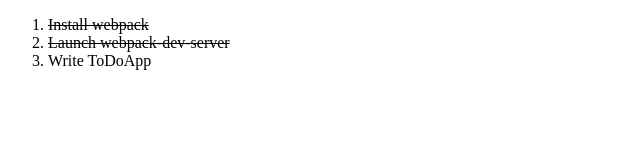
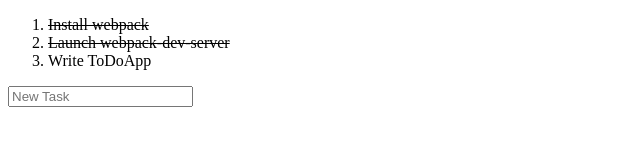
Before and after one commit to alxgmv/JavaScript_15th_Chapter, a React app: page / in a window 1280 px wide. Shown: the whole page, without its empty margins (0-640 px from the left). Built offline with nearby package versions, Linux system fonts and the light colour scheme.

Commit message:
26.04.2020

```diff
--- a/index.html
+++ b/index.html
@@ -19,7 +19,7 @@
   <div id="app">
 
   </div>
-  <script src="build.js" defer></script>
+  <script src="./src/index.js" defer></script>
 
 </body>
 
--- a/src/index.js
+++ b/src/index.js
@@ -33,8 +33,14 @@
 
     this.setState({ todos });
   }
+
+  addToDo(value) {
+    console.log(value);
+  }
+
   render() {
     return (
+      <div>
       <ol>
         {
           this.state.todos.map((todo, i) => {
@@ -51,7 +57,17 @@
           })
         }
       </ol>
-    )
+
+      <input
+      type="text"
+      placeholder="New Task"
+      onKeyDown={ev =>{
+        this.addToDo(ev.target.value);
+      }}
+      />
+      </div>
+
+    );
   }
 }
 
```
